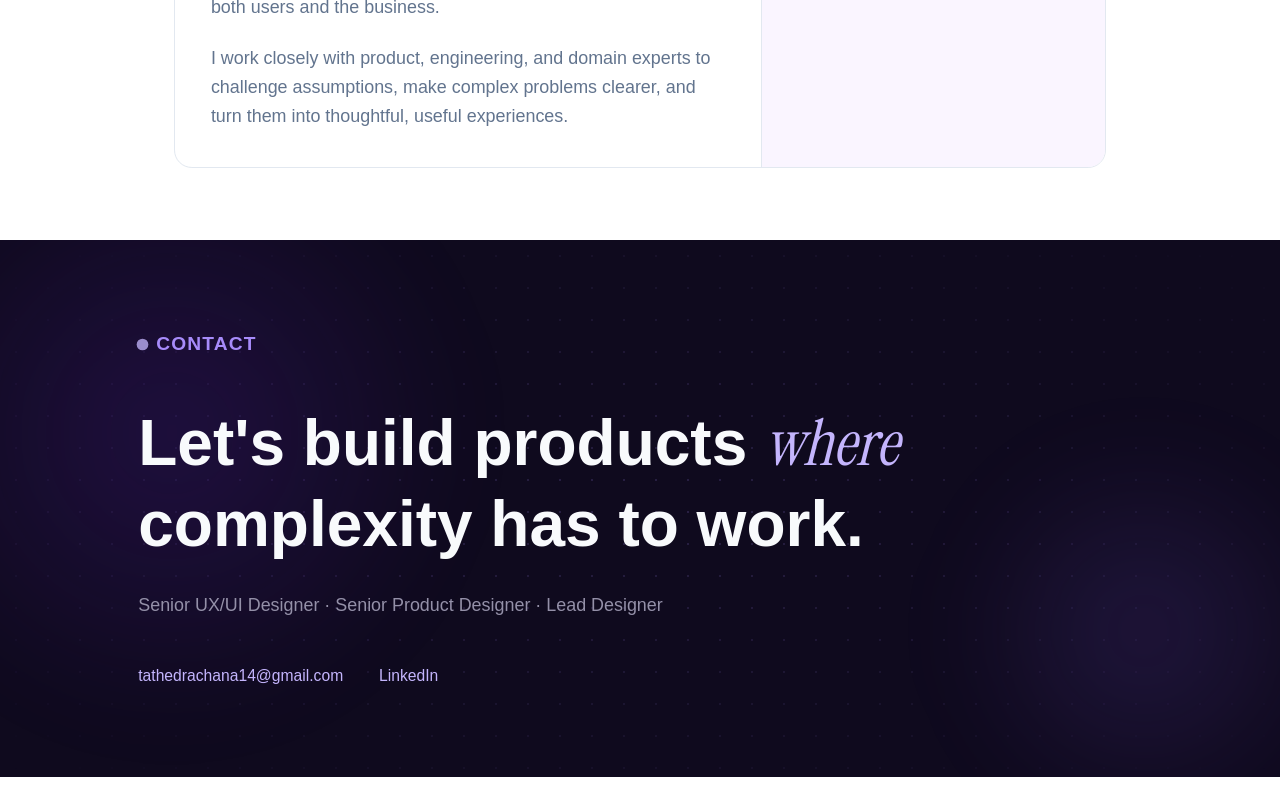
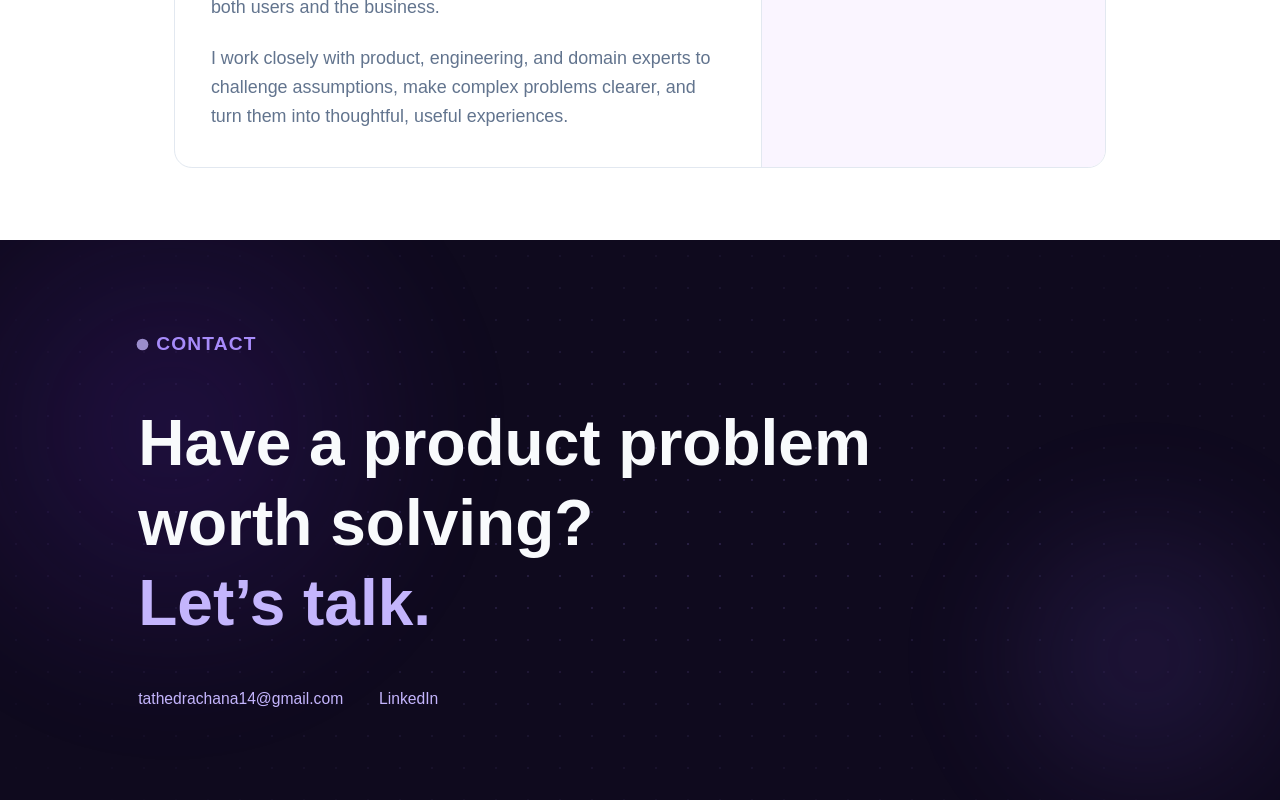
Before and after one commit to tathedrachana1403/portfolio, a Next.js app: page / in a window 1280 px wide. Shown: the part 4210-5010 px from the top of the page. Before the commit the page ends 4987 px from the top, so only its background shows below. Built offline with nearby package versions, Linux system fonts and the light colour scheme.

Commit message:
footer changes

```diff
--- a/app/page.tsx
+++ b/app/page.tsx
@@ -510,15 +510,22 @@ export default function Home() {
                 />
                 <span className="font-black" style={{ fontSize: "clamp(0.95rem, 1.5vw, 1.1rem)", color: "#a78bfa", letterSpacing: "0.06em", textTransform: "uppercase" }}>Contact</span>
               </div>
-              <h2 className="font-black leading-tight mb-6" style={{ fontSize: "clamp(2.5rem, 5vw, 4rem)", color: "#f8fafc" }}>
-                Let's build products{" "}
-                <span style={{ fontFamily: "var(--font-instrument-serif)", fontWeight: 400, fontStyle: "italic", color: "#c4b5fd" }}>where</span>
-                <br />
-                complexity has to work.
-              </h2>
-              <p className="mb-10 leading-relaxed text-base" style={{ color: "#9490a8" }}>
-                Senior UX/UI Designer · Senior Product Designer · Lead Designer
-              </p>
+              <h2
+  className="font-black leading-tight mb-6"
+  style={{
+    fontSize: "clamp(2.5rem, 5vw, 4rem)",
+    color: "#f8fafc",
+  }}
+>
+  Have a product problem
+  <br />
+  worth solving?
+  <br />
+  <span style={{ color: "#c4b5fd" }}>
+    Let’s talk.
+  </span>
+</h2>
+              <div className="mb-10" />
               <div className="flex flex-wrap items-center gap-8 text-sm">
                 <DrawUnderlineLink
                   href="mailto:tathedrachana14@gmail.com"
--- a/app/work/ambient-notes/page.tsx
+++ b/app/work/ambient-notes/page.tsx
@@ -209,8 +209,9 @@ export default function AmbientNotes() {
                 Use AI to reduce this burden while keeping clinicians focused on patient care?
               </p>
             </div>
-          </div>
-        </Section>
+                   </div>
+        </section>
+ )}
 
         {/* ── 02 DISCOVER ── lavender */}
         <Section alt className="pt-14 pb-12">
```
